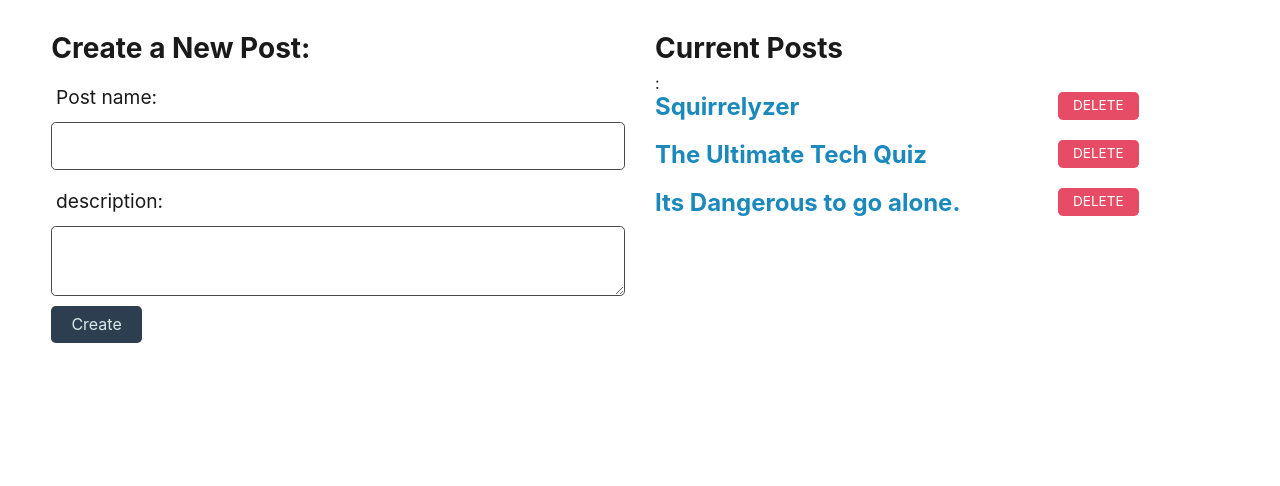
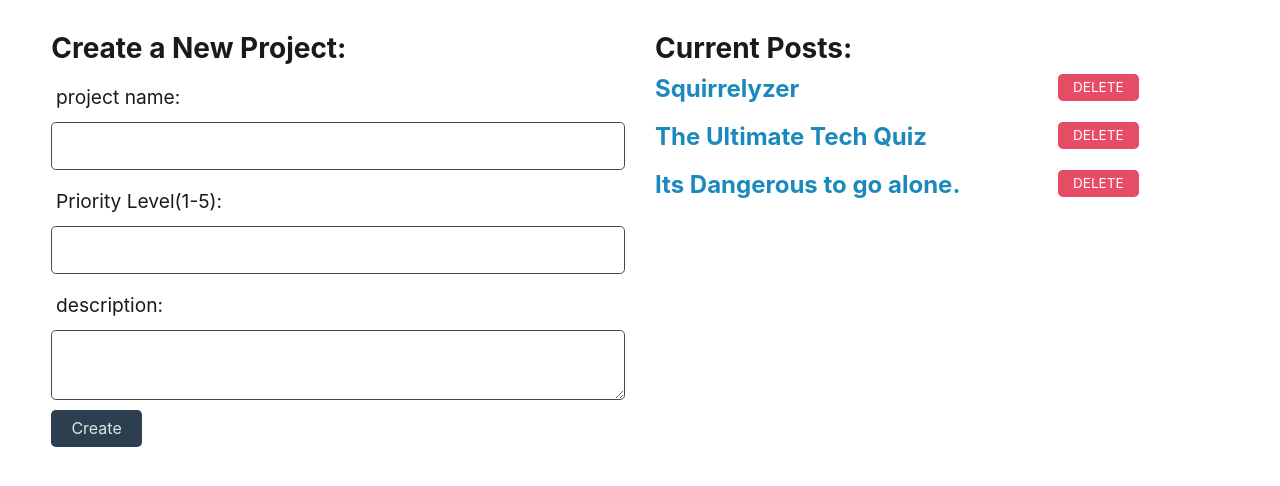
Before and after one commit to YamCham0/TechBlog, a Node server app: template views/profile.handlebars in a window 1280 px wide. Shown: the part 139-625 px from the top of the page. Run offline with Node 20, Linux system fonts and the light colour scheme; the template is opened without the code that fills it: values that come from a table or form of the project are taken from there, others are empty; data comes from the database, SQL or seed files in the repository; some libraries are stand-ins or nearby versions.

Commit message:
really alive.

```diff
--- a/models/Project.js
+++ b/models/Project.js
@@ -25,7 +25,7 @@ Project.init(
     },
     needed_funding: {
       type: DataTypes.FLOAT,
-      allowNull: false,
+      allowNull: true,
     },
     user_id: {
       type: DataTypes.INTEGER,
--- a/package.json
+++ b/package.json
@@ -1,5 +1,5 @@
 {
-  "name": "crowd-funding",
+  "name": "Techblog",
   "version": "1.0.0",
   "description": "",
   "main": "server.js",
--- a/seeds/projectData.json
+++ b/seeds/projectData.json
@@ -1,17 +1,14 @@
 [
   {
     "name": "Squirrelyzer",
-    "description": "A small red and white invisible device that can be used to help you mantain squirrels at bay while you work.",
-    "needed_funding": 5000
+    "description": "A small red and white invisible device that can be used to help you mantain squirrels at bay while you work."
   },
   {
     "name": "The Ultimate Tech Quiz",
-    "description": "The questions asked here will not make sense and it will make you question your own asnwers.",
-    "needed_funding": 10000
+    "description": "The questions asked here will not make sense and it will make you question your own asnwers."
   },
   {
     "name": "Its Dangerous to go alone.",
-    "description": "Here take this.",
-    "needed_funding": 800
+    "description": "Here take this."
   }
 ]
--- a/views/profile.handlebars
+++ b/views/profile.handlebars
@@ -6,14 +6,17 @@
 
 <div class="row mt-4">
   <div class="col-md-6">
-    <h3>Create a New Post:</h3>
+    <h3>Create a New Project:</h3>
 
     <form class="form new-project-form">
       <div class="form-group">
-        <label for="project-name">Post name:</label>
+        <label for="project-name">project name:</label>
         <input class="form-input" type="text" id="project-name" name="project-name" />
       </div>
-
+      <div class="form-group">
+        <label for="project-funding">Priority Level(1-5):</label>
+        <input class="form-input" type="number" id="project-funding" name="project-funding" />
+      </div>
       <div class="form-group">
         <label for="project-desc">description:</label>
         <textarea class="form-input" id="project-desc" name="project-desc"></textarea>
@@ -26,7 +29,7 @@
 
   {{#if projects.length}}
   <div class="col-md-6 project-list">
-    <h3>Current Posts</h3>:</h3>
+    <h3>Current Posts:</h3>
 
     {{#each projects as |project|}}
     <div class="row mb-2">
```
